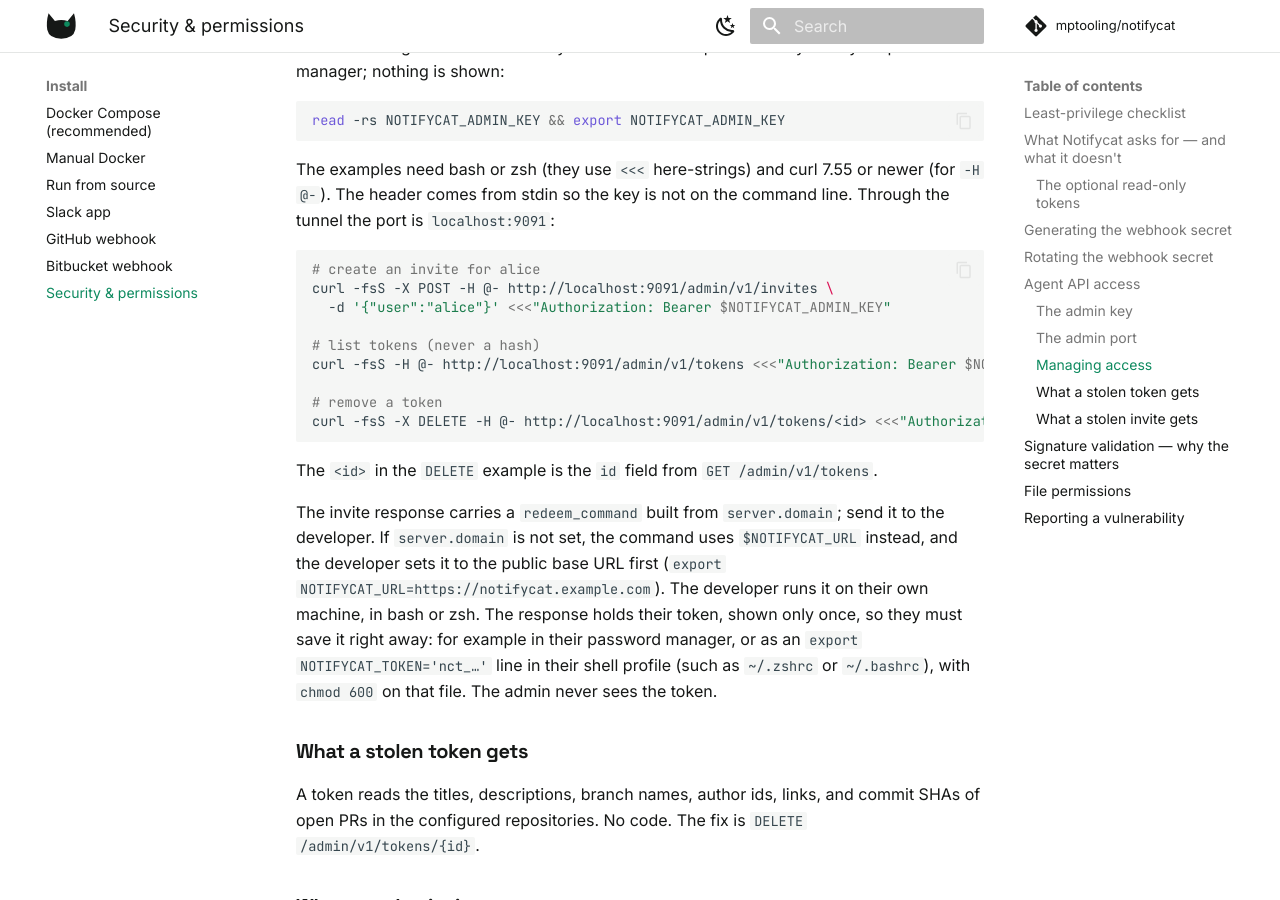
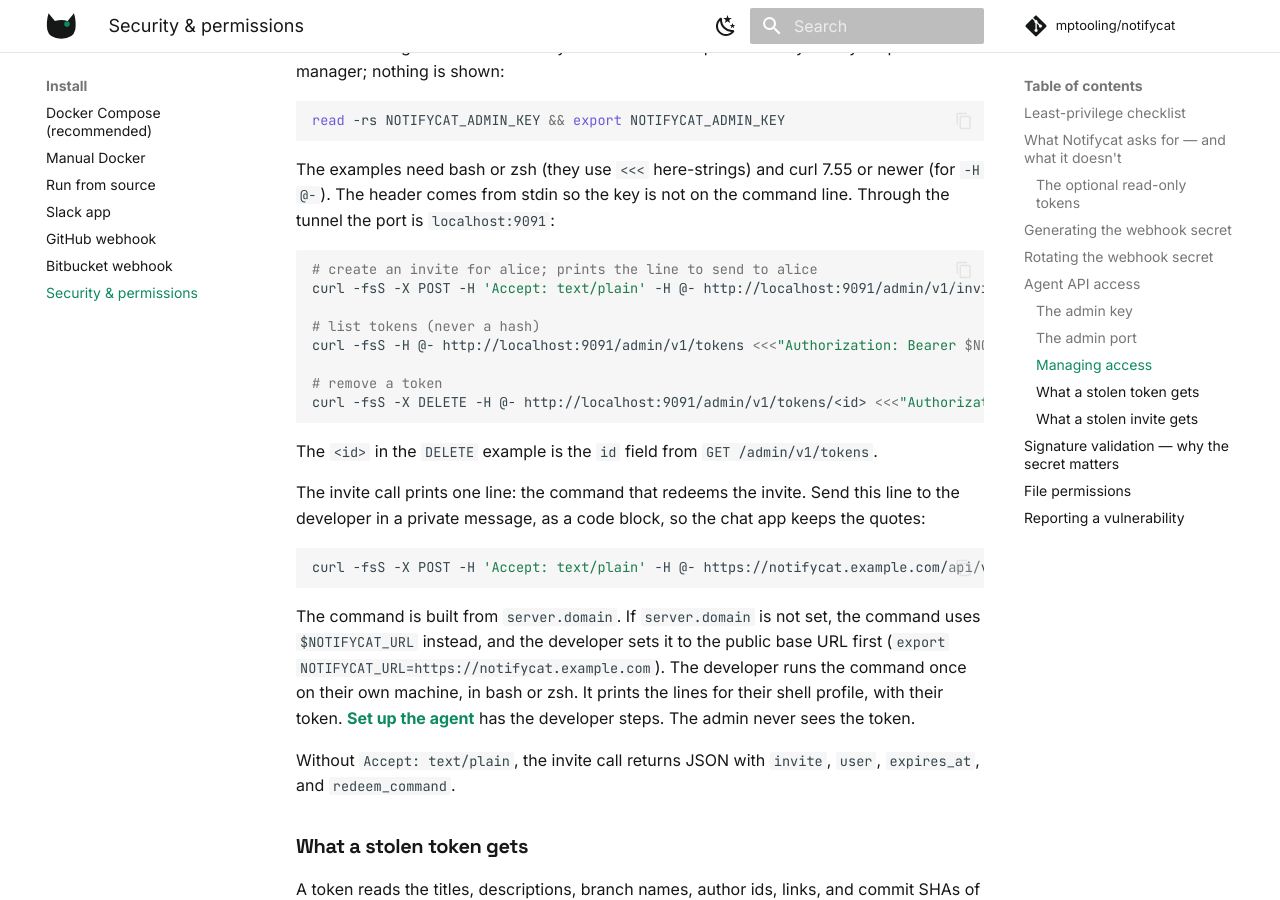
Before and after one commit to mptooling/notifycat, an MkDocs documentation site: the page built from docs/security.md, in a window 1280 px wide and 900 px high, scrolled down 4998 px. Built offline with MkDocs 1.6.1 and Material for MkDocs 9.7.7, drawn with Linux system fonts in a browser that asks for light colours; comment, search, counter and statistics services are not loaded.

Commit message:
docs(access): one-line invite and redeem flow

````diff
--- a/docs/security.md
+++ b/docs/security.md
@@ -146,9 +146,8 @@ read -rs NOTIFYCAT_ADMIN_KEY && export NOTIFYCAT_ADMIN_KEY
 The examples need bash or zsh (they use `<<<` here-strings) and curl 7.55 or newer (for `-H @-`). The header comes from stdin so the key is not on the command line. Through the tunnel the port is `localhost:9091`:
 
 ```sh
-# create an invite for alice
-curl -fsS -X POST -H @- http://localhost:9091/admin/v1/invites \
-  -d '{"user":"alice"}' <<<"Authorization: Bearer $NOTIFYCAT_ADMIN_KEY"
+# create an invite for alice; prints the line to send to alice
+curl -fsS -X POST -H 'Accept: text/plain' -H @- http://localhost:9091/admin/v1/invites -d '{"user":"alice"}' <<<"Authorization: Bearer $NOTIFYCAT_ADMIN_KEY"
 
 # list tokens (never a hash)
 curl -fsS -H @- http://localhost:9091/admin/v1/tokens <<<"Authorization: Bearer $NOTIFYCAT_ADMIN_KEY"
@@ -159,7 +158,15 @@ curl -fsS -X DELETE -H @- http://localhost:9091/admin/v1/tokens/<id> <<<"Authori
 
 The `<id>` in the `DELETE` example is the `id` field from `GET /admin/v1/tokens`.
 
-The invite response carries a `redeem_command` built from `server.domain`; send it to the developer. If `server.domain` is not set, the command uses `$NOTIFYCAT_URL` instead, and the developer sets it to the public base URL first (`export NOTIFYCAT_URL=https://notifycat.example.com`). The developer runs it on their own machine, in bash or zsh. The response holds their token, shown only once, so they must save it right away: for example in their password manager, or as an `export NOTIFYCAT_TOKEN='nct_…'` line in their shell profile (such as `~/.zshrc` or `~/.bashrc`), with `chmod 600` on that file. The admin never sees the token.
+The invite call prints one line: the command that redeems the invite. Send this line to the developer in a private message, as a code block, so the chat app keeps the quotes:
+
+```sh
+curl -fsS -X POST -H 'Accept: text/plain' -H @- https://notifycat.example.com/api/v1/invites/redeem <<<'Authorization: Invite nci_<id>_<secret>'
+```
+
+The command is built from `server.domain`. If `server.domain` is not set, the command uses `$NOTIFYCAT_URL` instead, and the developer sets it to the public base URL first (`export NOTIFYCAT_URL=https://notifycat.example.com`). The developer runs the command once on their own machine, in bash or zsh. It prints the lines for their shell profile, with their token. [Set up the agent](agent-api.md#set-up-the-agent) has the developer steps. The admin never sees the token.
+
+Without `Accept: text/plain`, the invite call returns JSON with `invite`, `user`, `expires_at`, and `redeem_command`.
 
 ### What a stolen token gets
 
````
Also changed, not shown: docs/agent-api.md (+11 -2 lines), docs/configuration.md (+1 -1 lines).
